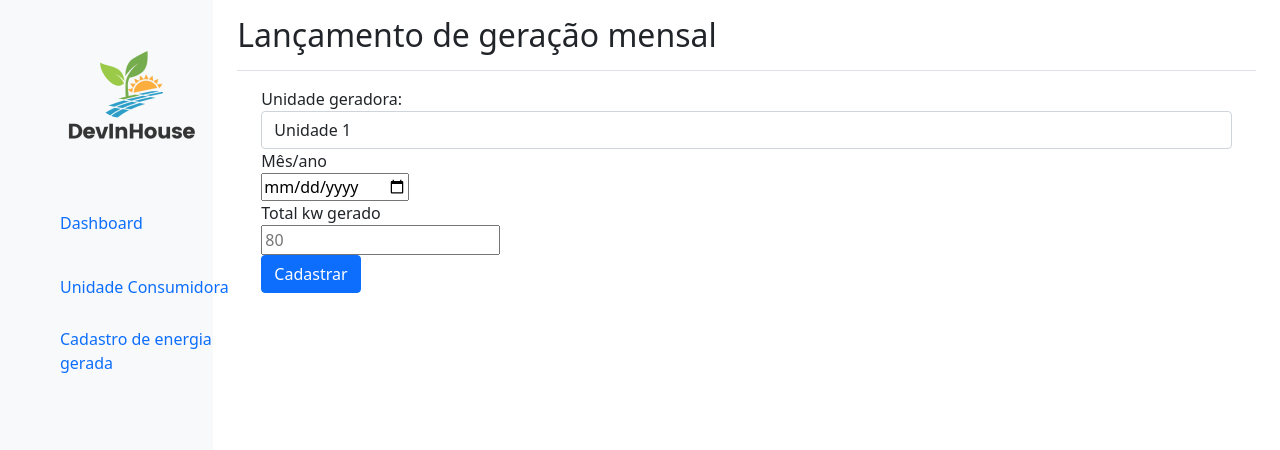
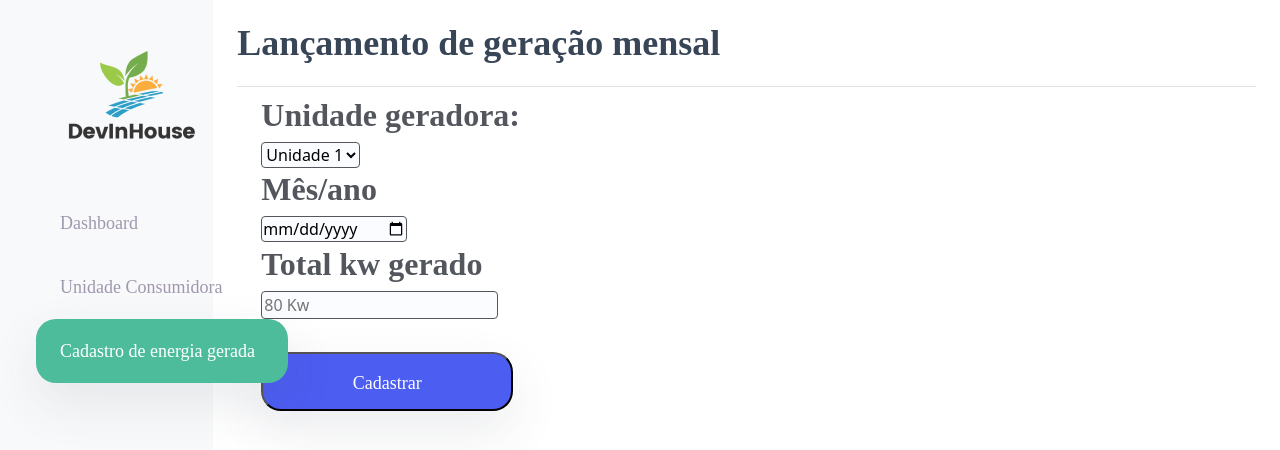
Before and after one commit to camilacassimiro90/Projeto-Avaliativo-2, an Angular app: page /cadastro-mensal in a window 1280 px wide. Shown: the top 450 px of the page. Built offline with nearby package versions, Linux system fonts and the light colour scheme.

Commit message:
ajustei layout

```diff
--- a/db.json
+++ b/db.json
@@ -39,6 +39,14 @@
       "modelo": "ç",
       "ativo": false,
       "id": 10
+    },
+    {
+      "apelido": "a",
+      "local": "aa",
+      "marca": "aa",
+      "modelo": "aaa",
+      "ativo": false,
+      "id": 11
     }
   ]
 }
--- a/src/app/components/sidebar/sidebar.component.css
+++ b/src/app/components/sidebar/sidebar.component.css
@@ -12,26 +12,20 @@
   align-items: center;
   padding: 16px 24px;
   gap: 24px;
-
   width: 252px;
   height: 64px;
-
   text-decoration: none;
-
-  /* background: #4CBC9A;
-
-  box-shadow: 0px 20px 50px rgba(55, 69, 87, 0.1);
-  border-radius: 20px;
-
-  flex: none;
-  order: 0;
-  flex-grow: 0;
-
   font-family: 'Poppins';
   font-style: normal;
   font-weight: 500;
   font-size: 18px;
   line-height: 27px;
+  color: #A098AE;
+}
 
-  color: #FFFFFF; */
+.linkAtivo {
+  background: #4CBC9A;
+  color: white;
+  box-shadow: 0px 20px 50px rgba(55, 69, 87, 0.1);
+  border-radius: 20px;
 }
--- a/src/app/components/sidebar/sidebar.component.html
+++ b/src/app/components/sidebar/sidebar.component.html
@@ -12,15 +12,15 @@
             </a>
           </li>
           <li class="nav-item">
-            <a class="nav-link" class="link" routerLink="/dashboard"> Dashboard </a>
+            <a class="nav-link" class="link" routerLink="/dashboard" [routerLinkActive]="['linkAtivo']"> Dashboard </a>
           </li>
           <li class="nav-item">
-            <a class="nav-link" class="link" routerLink="/post/index/">
+            <a class="nav-link" class="link" routerLink="/post/index/" [routerLinkActive]="['linkAtivo']">
               Unidade Consumidora
             </a>
           </li>
           <li class="nav-item">
-            <a class="nav-link" class="link" routerLink="/cadastro-mensal">
+            <a class="nav-link" class="link" routerLink="/cadastro-mensal" [routerLinkActive]="['linkAtivo']">
               Cadastro de energia gerada
             </a>
           </li>
--- a/src/app/post/dashboard/dashboard.component.css
+++ b/src/app/post/dashboard/dashboard.component.css
@@ -6,7 +6,6 @@
 }
 
 .h2 {
-
   width: 207px;
   height: 108px;
   left: 385px;
@@ -22,7 +21,12 @@ color: #374557;
 }
 
 .cards {
+  position: absolute;
   margin-right: 20px;
+  height: 134px;
+  left: 549px;
+  right: 249px;
+  top: 179px;
 }
 
 .card {
@@ -38,7 +42,6 @@ color: #374557;
 
 .card-body {
   display: flex;
-
 }
 
 .card-title {
--- a/src/app/post/dashboard/dashboard.component.html
+++ b/src/app/post/dashboard/dashboard.component.html
@@ -20,7 +20,7 @@
             <div class="card card-block">
               <div class="card-block">
                 <h4 class="card-title">Total Unidades</h4>
-                <p class="card-text">acessar interface / get all / length</p>
+                <p class="card-text">60</p>
               </div>
             </div>
           </div>
--- a/src/app/post/edit/edit.component.css
+++ b/src/app/post/edit/edit.component.css
@@ -0,0 +1,6 @@
+.container-fluid {
+  position: relative;
+  width: 1920px;
+  height: 1080px;
+  background: #FAFAFA;
+}
--- a/src/app/post/form-month/form-month.component.css
+++ b/src/app/post/form-month/form-month.component.css
@@ -0,0 +1,60 @@
+.h2 {
+  width: 599px;
+  height: 54px;
+  left: 385px;
+  top: 33px;
+
+  font-family: 'Poppins';
+  font-style: normal;
+  font-weight: 700;
+  font-size: 36px;
+  line-height: 54px;
+  color: #374557;
+}
+
+.titulo1 {
+  left: 29.53%;
+  right: 51.25%;
+  top: 22.31%;
+  bottom: 76.11%;
+  font-family: 'Raleway';
+  font-style: normal;
+  font-weight: 700;
+  font-size: 32px;
+  line-height: 24px;
+  color: #53575D;
+  border-radius: 4px;
+}
+
+.input {
+  display: flex;
+  left: 29.27%;
+  right: 55.6%;
+  top: 27.22%;
+  bottom: 67.31%;
+  margin-top: 1%;
+  margin-bottom: 1%;
+  background: #FBFCFF;
+  border: 1px solid #53575D;
+  border-radius: 4px;
+}
+
+.button-cadastrar {
+  flex-direction: row;
+  align-items: center;
+  padding: 16px 24px;
+  gap: 24px;
+  width: 252px;
+  height: 59px;
+  left: 567px;
+  top: 680px;
+  background: #4C5DF1;
+  box-shadow: 0px 20px 50px rgba(55, 69, 87, 0.1);
+  border-radius: 20px;
+  font-family: 'Poppins';
+  font-style: normal;
+  font-weight: 500;
+  font-size: 18px;
+  line-height: 27px;
+  color: #FFFFFF;
+}
--- a/src/app/post/form-month/form-month.component.html
+++ b/src/app/post/form-month/form-month.component.html
@@ -17,19 +17,19 @@
       <div class="container-fluid">
         <form>
           <div class="form-group">
-            <label>Unidade geradora:</label>
-            <select class="form-control">
+            <label class="titulo1">Unidade geradora:</label>
+            <select class="form-control" class="input" >
               <option value="primary">Unidade 1</option>
             </select>
           </div>
           <div class="form-group">
-            <label>Mês/ano</label><br />
-            <input type="date" placeholder="02/2022" name="" id="" />
+            <label class="titulo1">Mês/ano</label><br />
+            <input class="input" type="date" placeholder="02/2022" />
           </div>
           <div class="form-group">
-            <label>Total kw gerado</label><br />
-            <input type="number" placeholder="80" /><br />
-            <button type="submit" class="btn btn-primary">Cadastrar</button>
+            <label class="titulo1">Total kw gerado</label><br />
+            <input class="input" type="number" placeholder="80 Kw" /><br />
+            <button type="submit" class="button-cadastrar">Cadastrar</button>
           </div>
         </form>
       </div>
--- a/src/app/post/index/index.component.css
+++ b/src/app/post/index/index.component.css
@@ -1,5 +1,121 @@
-.table{
+.table {
   left: 400px;
   right: 200px;
   top: 322px;
 }
+
+.h2 {
+  width: 176px;
+  height: 54px;
+  left: 385px;
+  top: 33px;
+
+  font-family: 'Poppins';
+  font-style: normal;
+  font-weight: 700;
+  font-size: 36px;
+  line-height: 54px;
+
+  color: #374557;
+}
+
+h3 {
+  width: 252px;
+  height: 42px;
+  left: 473px;
+  top: 230px;
+  font-family: 'Poppins';
+  font-style: normal;
+  font-weight: 700;
+  font-size: 28px;
+  line-height: 42px;
+  color: #374557;
+}
+
+td {
+  left: 0px;
+  right: 0px;
+  top: -1px;
+  bottom: 1px;
+  font-family: 'Raleway';
+  font-style: normal;
+  font-weight: 400;
+  font-size: 16px;
+  line-height: 24px;
+
+  color: #53575D;
+}
+
+.button-edit {
+  width: 78px;
+  height: 40px;
+  left: 2px;
+  top: 62px;
+  background: #8DB51B;
+  box-shadow: 0px 4px 4px rgba(0, 0, 0, 0.044);
+  border-radius: 4px;
+  font-family: 'Raleway';
+  font-style: normal;
+  font-weight: 700;
+  font-size: 16px;
+  line-height: 24px;
+  display: flex;
+  align-items: center;
+  text-align: center;
+  color: #FBFCFF;
+}
+
+.button-delete {
+  width: 78px;
+  height: 40px;
+  left: 2px;
+  top: 62px;
+  background: #D82D56;
+  box-shadow: 0px 4px 4px rgba(0, 0, 0, 0.044);
+  border-radius: 4px;
+  font-family: 'Raleway';
+  font-style: normal;
+  font-weight: 700;
+  font-size: 16px;
+  line-height: 24px;
+  display: flex;
+  align-items: center;
+  text-align: center;
+  color: #FBFCFF;
+}
+
+.button-add {
+  display: flex;
+  flex-direction: row;
+  align-items: center;
+  padding: 16px 24px;
+  gap: 24px;
+
+  position: absolute;
+  width: 252px;
+  height: 59px;
+  left: 1461px;
+  top: 644px;
+
+  background: #4C5DF1;
+  /* Shadow */
+
+  box-shadow: 0px 20px 50px rgba(55, 69, 87, 0.1);
+  border-radius: 20px;
+
+  /* Text/Text Medium 1 */
+text-decoration: none;
+font-family: 'Poppins';
+font-style: normal;
+font-weight: 200;
+font-size: 18px;
+line-height: 27px;
+/* identical to box height */
+
+text-align: center;
+
+/* Color/White */
+
+color: #FFFFFF;
+
+}
--- a/src/app/post/index/index.component.html
+++ b/src/app/post/index/index.component.html
@@ -36,7 +36,8 @@
                 <td>{{ post.modelo }}</td>
                 <td>
                   <button
-                    class="btn btn-primary"
+                    class="btn btn"
+                    class="button-edit"
                     href="#"
                     [routerLink]="['/post/', post.id, 'edit']"
                   >
@@ -44,7 +45,7 @@
                   </button>
                 </td>
                 <td>
-                  <button class="btn btn-danger" (click)="deletePost(post.id)">
+                  <button class="btn btn" class="button-delete" (click)="deletePost(post.id)">
                     Remover
                   </button>
                 </td>
@@ -52,7 +53,7 @@
             </tbody>
           </table>
           <div class="float-end">
-            <a href="#" routerLink="/post/create/" class="btn btn-success"
+            <a href="#" routerLink="/post/create/" class="btn btn-success" class="button-add"
               >Nova Unidade</a
             >
           </div>
```
Lines whose indentation alone changed are shown as unchanged.
